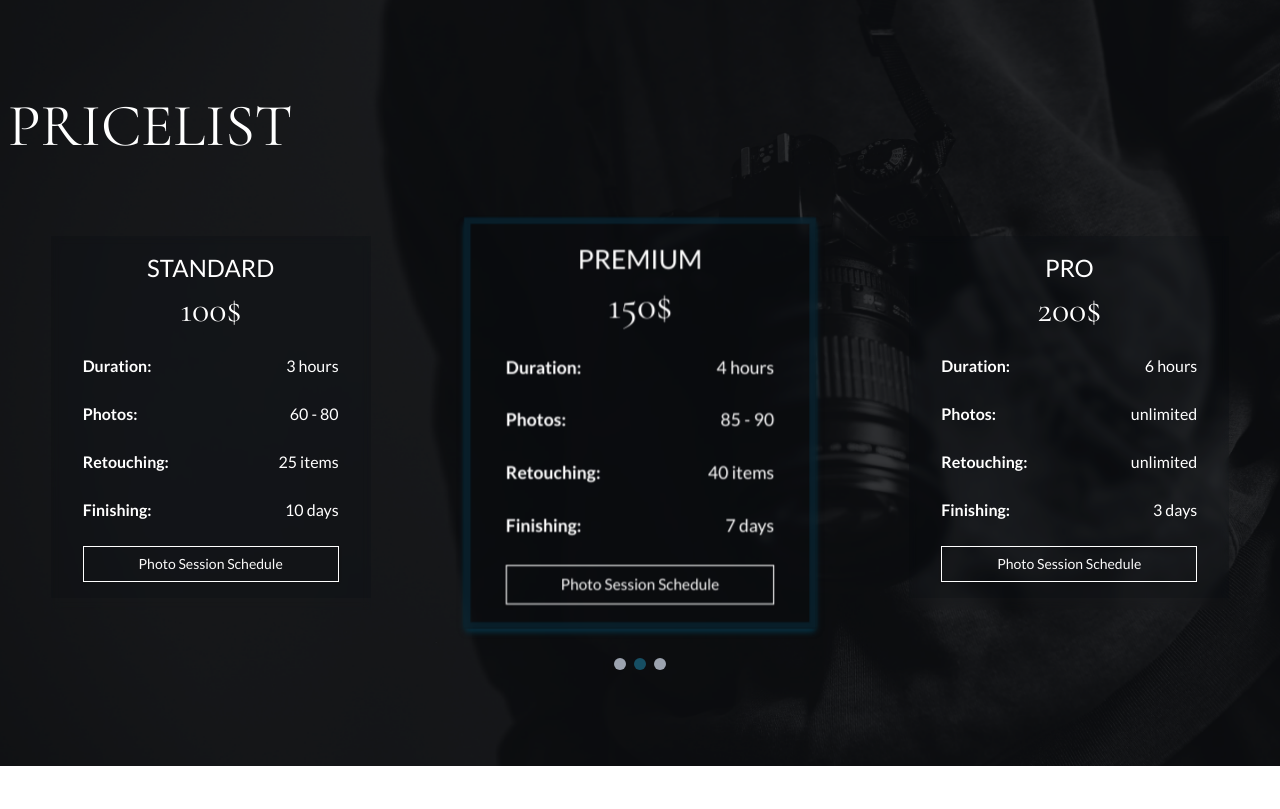
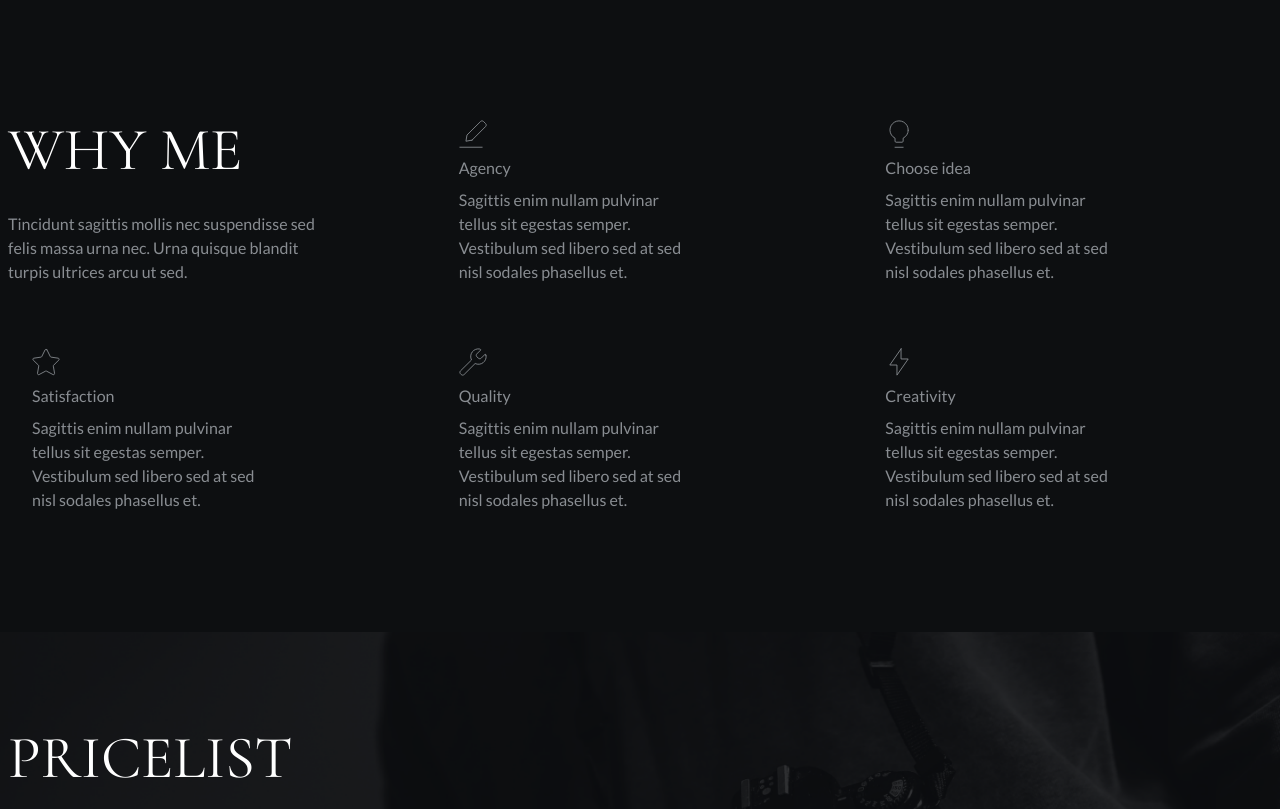
Before and after one commit to keerikkk/framing, a React (Vite) app: page / in a window 1280 px wide. Shown: the top 809 px of the page. Built offline with nearby package versions, Linux system fonts and the light colour scheme.

Commit message:
feat: add benefits-page to app

```diff
--- a/src/App.tsx
+++ b/src/App.tsx
@@ -1,9 +1,11 @@
 import './App.css';
-import PriceListPage from './pages/PricelistPage';
+import BenefitsPage from './pages/BenefitsPage/BenefitsPage';
+import PriceListPage from './pages/PriceListPage';
 
 function App() {
   return (
     <div>
+      <BenefitsPage />
       <PriceListPage />
     </div>
   );
```
